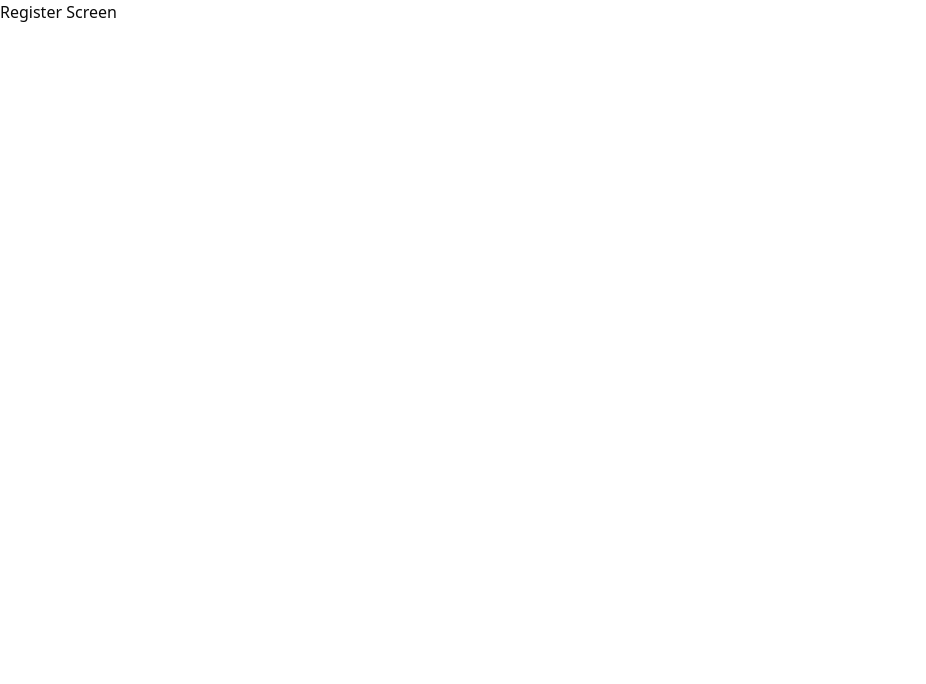
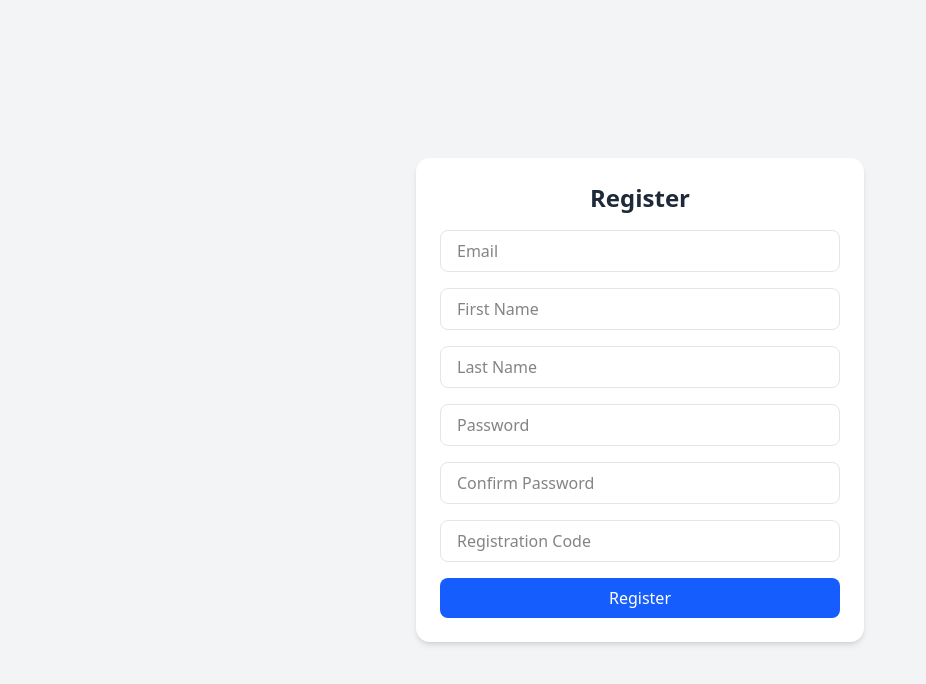
Before and after one commit to snowP26/KILOS-Capstone, a Next.js app: page /register in a window 1280 px wide. Shown: the top 684 px of the page, without its empty margins (0-926 px from the left). Built offline with nearby package versions, Linux system fonts and the light colour scheme; no server answers.

Commit message:
feat: registration backend with ai generated frontend

```diff
--- a/src/app/(auth)/register/page.tsx
+++ b/src/app/(auth)/register/page.tsx
@@ -1,3 +1,129 @@
+'use client';
+
+import client from "@/src/api/client";
+import { useRouter } from "next/navigation";
+import { ChangeEvent, FormEvent, useState } from "react";
+
 export default function Register() {
-    return <h1>Register Screen</h1>
+    const [formData, setFormData] = useState({
+        email: "",
+        firstName: "",
+        lastName: "",
+        password: "",
+        confirmPass: "",
+        regCode: ""
+    });
+    const router = useRouter();
+
+    const clearFields = () => {
+        setFormData({
+            email: "",
+            firstName: "",
+            lastName: "",
+            password: "",
+            confirmPass: "",
+            regCode: ""
+        });
+    };
+
+    const handleChange = (e: ChangeEvent<HTMLInputElement>) => {
+        const { name, value } = e.target;
+        setFormData(prev => ({...prev, [name]: value }))
+    }
+
+    const handleSubmit = async (e: FormEvent) => {
+        e.preventDefault();
+        if(formData.password !== formData.confirmPass){
+            return alert("Passwords must match!");
+        }
+
+        const { error } = await client.auth.signUp({
+            email: formData.email,
+            password: formData.password,
+            options: {
+                data:
+                {
+                    first_name: formData.firstName,
+                    last_name: formData.lastName,
+                    registration_code: formData.regCode
+                },
+            }
+        });
+
+        if(error){
+            return console.log("Error in registering your account: ", error);
+        }
+        alert("Check email for confirmation");
+        router.push("/login")
+        return clearFields();
+    }
+
+
+
+    return (
+        <div className="min-h-screen flex items-center justify-center bg-gray-100 px-4">
+            <form
+                onSubmit={handleSubmit}
+                className="w-full max-w-md p-6 bg-white rounded-xl shadow-md space-y-4"
+            >
+                <h2 className="text-2xl font-semibold text-gray-800 text-center">Register</h2>
+
+                <input
+                    type="email"
+                    name="email"
+                    placeholder="Email"
+                    value={formData.email}
+                    onChange={handleChange}
+                    className="w-full border px-4 py-2 rounded-md focus:outline-none focus:ring-2 focus:ring-blue-500"
+                />
+                <input
+                    type="text"
+                    name="firstName"
+                    placeholder="First Name"
+                    value={formData.firstName}
+                    onChange={handleChange}
+                    className="w-full border px-4 py-2 rounded-md focus:outline-none focus:ring-2 focus:ring-blue-500"
+                />
+                <input
+                    type="text"
+                    name="lastName"
+                    placeholder="Last Name"
+                    value={formData.lastName}
+                    onChange={handleChange}
+                    className="w-full border px-4 py-2 rounded-md focus:outline-none focus:ring-2 focus:ring-blue-500"
+                />
+                <input
+                    type="password"
+                    name="password"
+                    placeholder="Password"
+                    value={formData.password}
+                    onChange={handleChange}
+                    className="w-full border px-4 py-2 rounded-md focus:outline-none focus:ring-2 focus:ring-blue-500"
+                />
+                <input
+                    type="password"
+                    name="confirmPass"
+                    placeholder="Confirm Password"
+                    value={formData.confirmPass}
+                    onChange={handleChange}
+                    className="w-full border px-4 py-2 rounded-md focus:outline-none focus:ring-2 focus:ring-blue-500"
+                />
+                <input
+                    type="text"
+                    name="regCode"
+                    placeholder="Registration Code"
+                    value={formData.regCode}
+                    onChange={handleChange}
+                    className="w-full border px-4 py-2 rounded-md focus:outline-none focus:ring-2 focus:ring-blue-500"
+                />
+
+                <button
+                    type="submit"
+                    className="w-full bg-blue-600 text-white py-2 rounded-md hover:bg-blue-700 transition duration-200 cursor-pointer"
+                >
+                    Register
+                </button>
+            </form>
+        </div>
+    );
 }
```
